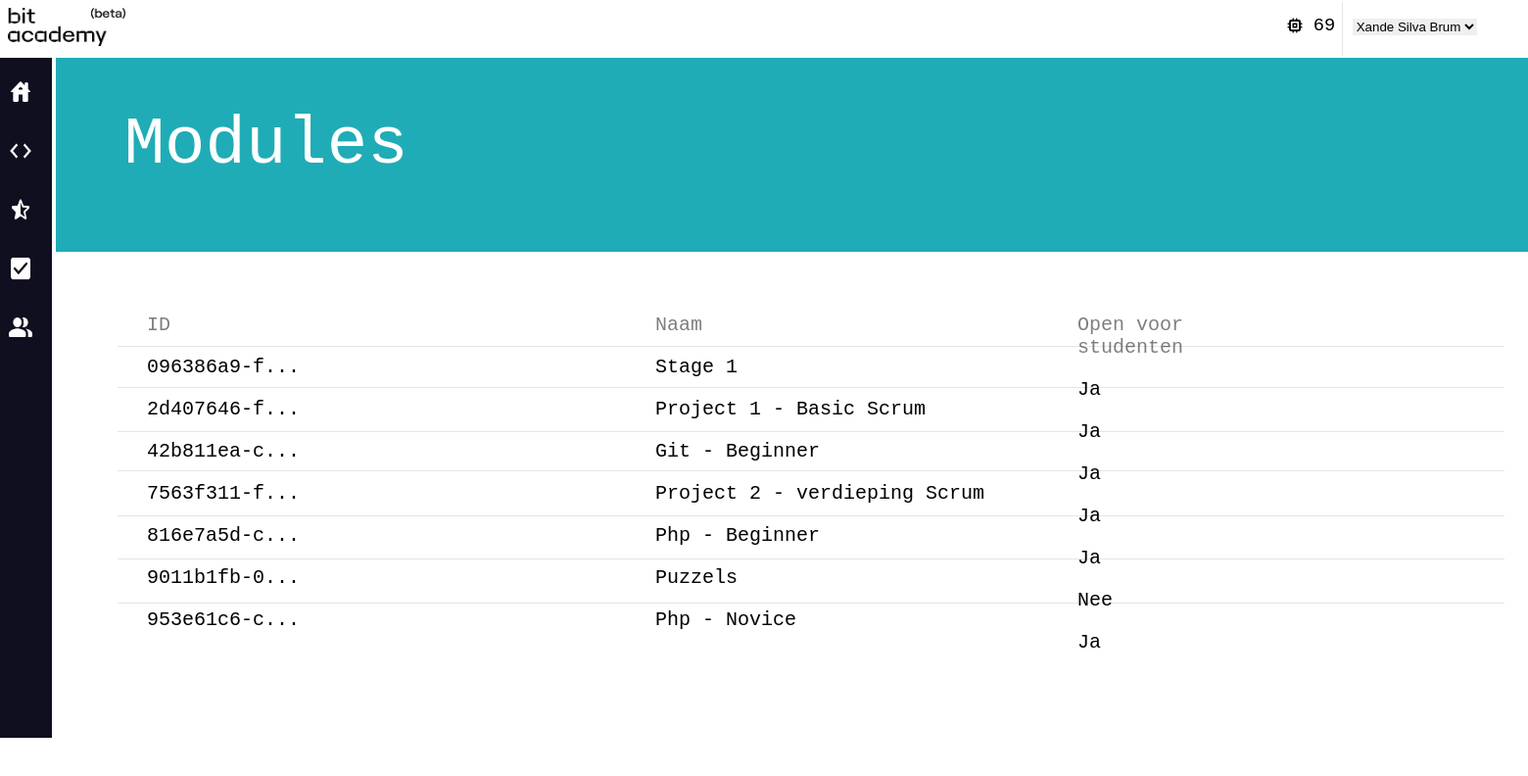
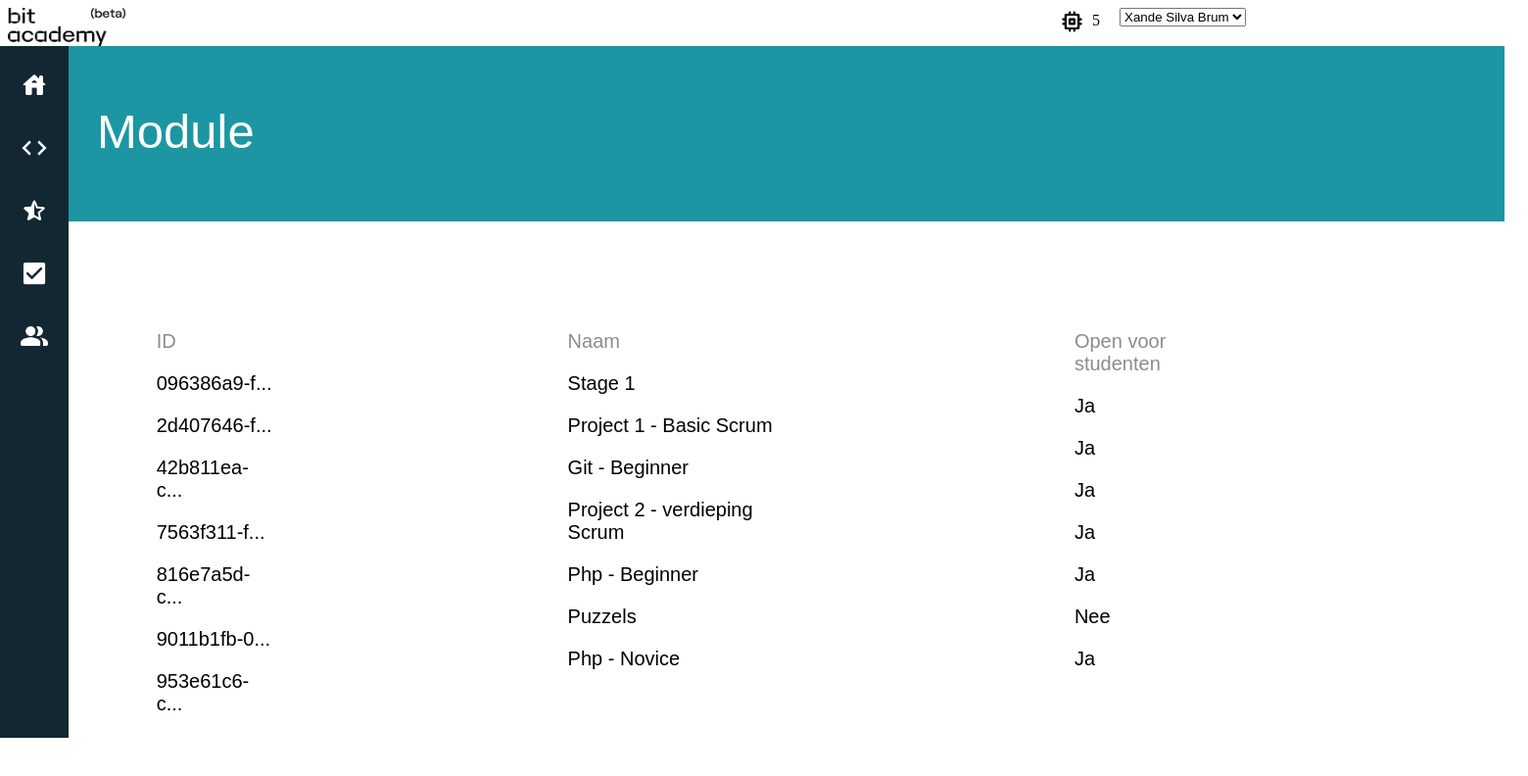
Before and after one commit to XandeBrum/Gehacked-e421a8a6, a plain HTML site: page index.html in a window 1280 px wide. Shown: the whole page at 98% size, 1560 px wide, since content can reach past the window. Drawn offline with Linux system fonts and the light colour scheme.

Commit message:
Uitwerking van de exercise

```diff
--- a/index.html
+++ b/index.html
@@ -1,3 +1,4 @@
+
 <!DOCTYPE html>
 <html lang="en">
 <head>
@@ -9,43 +10,46 @@
 	<title>Document</title>
 </head>
 <body>
+	<div class="header">
+        <img src="bit.png" alt="" width="120px" height="39">
 
-	<img src="bit.png" alt="" width="120px" height="39">
-	<br>
-	<img src="memoryblack.png" alt="" width="20px" class="credit" >
-	<p class="sixnine">69</p>
+        <div class="credits">
+            <img src="memoryblack.png" alt="" width="27.5px" height="27.5px" class="credit" >
+            <p class="punten">5</p>
 
 
-	<div class="opties">
+            <div class="options">
                 <select  id="logout">
-		<option value="">Xande Silva Brum</option>
-		<option value="noord-Holland">Instellingen</option>
-		<option value="zuid-Holland">Changelog</option>
-		<option value="Utrecht">Uitloggen</option>
+                    <option >Xande Silva Brum</option>
+                    <option >Instellingen</option>
+                    <option >Changelog</option>
+                    <option >Uitloggen</option>
                 </select>
             </div>
-
-	<div class="keuzen" >
-		<img src="house.png" alt="" height="30px" >
-		<img src="baseline2.png" alt="" height="30px"class="keuzen1">
-		<img src="star.png" alt="" height="30px" class="keuzen1">
-		<img src="checkbox.png" alt="" height="30px" class="keuzen1">
-		<img src="people.png" alt="" height="30px" class="keuzen1">
         </div>
-	<p class="module"> Modules </p>
-
-	<div class="lijn1 lijninfo" ></div>
-	<div class="lijn2 lijninfo" ></div>
-	<div class="lijn3 lijninfo" ></div>
-	<div class="lijn4 lijninfo" ></div>
-	<div class="lijn5 lijninfo" ></div>
-	<div class="lijn6 lijninfo" ></div>
-	<div class="lijn7 lijninfo" ></div>
-	<div class="headerlijn "></div>
+    </div>
 
 
 
-<di class="bigyoink">
+	<div class="main">
+
+
+
+        <div class="keuzen" >
+          <a href="#">  <img src="house.png"   width="30px" class="house"></a>
+          <a href="#">   <img src="baseline2.png" width="30px" class="baseline" ></a>
+		  <a href="#">   <img src="star.png" width="30px" class="star"></a>
+		  <a href="#">    <img src="checkbox.png" width="30px" class="checkbox"></a>
+		  <a href="#">    <img src="people.png" width="30px" class="people"></a>
+        </div>
+
+	<div class="module">
+		<p> Module </p>
+	</div>
+
+			<div class="eentweedrie">
+
+
         	<div class="eerste">
 				<p class="id">ID</p>
 				<p>096386a9-f...</p>
@@ -67,6 +71,7 @@
 				<p>Puzzels</p>
 				<p>Php - Novice</p>
         	</div>
+
         	<div class="derde">
 				<p class="open">Open voor studenten</p>
 				<p>Ja</p>
@@ -77,7 +82,10 @@
 				<p>Nee</p>
 				<p>Ja</p>
         	</div>
-</di>
+    </div>
 
+</div>
+<div class="block" style="background: rgb(28, 150, 163);width:1528px;height:179px;"></div>
+<div class="sidebar" style="width:70px;height:100%;;"></div>
 </body>
 </html>
--- a/style.css
+++ b/style.css
@@ -1,137 +1,118 @@
-.credit{
-    position: absolute;
-    left: 1311.69px;
-    top: 16px;
-}
-.sixnine{
-    position: absolute;
-    left: 1340.69px;
-    top: -3.69px;
-    font-size: 18.69px;
-}
-#logout {
-    position: absolute;
-    left: 1380.69px;
-    top: 18.69px;
-    border-style: none;
+body {
 
 }
 
+.header {
+    display: flex;
+    justify-content: space-between;
+}
+.credits{
+    display: flex;
+
+}
+.credit{
+    margin-right: 7px;
+}
+.punten {
+    margin-right: 20px;
+    margin-top: 4px;
+}
+.main{
+    display: flex;
+    position: absolute;
+    left: 0px;
+}
+
+
 .keuzen{
-    background-color: rgb(15, 15, 31);
     display: flex;
     flex-direction: column;
-    width: 2%;
-    position:absolute;
-    left:0;
-    top:59px;
-    padding-bottom: 404px;
-    padding-left: 8px;
-    padding-right: 19px;
-    padding-top: 20px;
-}
-.keuzen1{
-    margin-top: 30px;
-}
-.opties {
-
-    border-style: none;
+    padding-bottom: 376px;
+    padding-top: 10px;
+    justify-content: space-evenly;
+    background-color: rgb(19, 39, 50);
 }
 
+
 .module{
-    position: absolute;
-    left: 56.69px;
-    top: -10px;
-    font-size:69px;
-    background-color: rgb(31, 172, 182);
+    margin-top: 10px;
+    margin-left:29px ;
+    margin-bottom: 1px;
+    padding-bottom: 0px;
+    font-size: 49px;
     color: white;
-    padding-left: 70px;
-    padding-right: 1143.69px;
-    padding-bottom: 70px;
-    padding-top: 50px;
-}
-body {
-    font-family: monospace;
+    font-family: sans-serif;
 
 }
-.eerste{
-    position: absolute;
-    left: 150px;
-    top: 300px;
+
+.id{
+    opacity: 45%;
+}
+
+.naam{
+    opacity: 45%
+}
+
+.open{
+    opacity: 45%
+}
+.eentweedrie{
+    display: flex;
+    justify-content: space-evenly;
+    position: relative;
+    margin-left: -100px;
+    margin-top: 270px;
+    font-size: 20px;
+    font-family: sans-serif;
+    width: 100%;
+}
+
+.tweede{
+    margin-left: 300px;
 
 }
-.tweede{
-    position: absolute;
-    left: 669px;
-    top: 300px;
+.derde{
+    margin-left: 270px;
+
 }
-.derde{
-    position: absolute;
-    left: 1100px;
-    top: 300px;
+.block{
+    top: 57px;
+    z-index: -1;
+
 }
-.bigyoink{
-    font-size: 20px;
+.house {
+    padding-bottom: 15px;
+    padding-top: 15px;
+    padding-left: 20px;
+    padding-right: 20px;
 }
-.id {
-    opacity: 50%;
+.baseline{
+    padding-bottom: 15px;
+    padding-top: 15px;
+    padding-left: 20px;
+    padding-right: 20px;
 }
-.naam {
-    opacity: 50%;
+.star{
+    padding-bottom: 15px;
+    padding-top: 15px;
+    padding-left: 20px;
+    padding-right: 20px;
 }
-.open{
-    opacity: 50%;
+.checkbox{
+    padding-bottom: 15px;
+    padding-top: 15px;
+    padding-left: 20px;
+    padding-right: 20px;
 }
-.lijninfo{
-    border-top: 1px solid black;
-    width: 1415.69px;
-    opacity: 10%;
+.people{
+    padding-bottom: 15px;
+    padding-top: 15px;
+    padding-left: 20px;
+    padding-right: 20px;
 }
 
-.lijn1.lijninfo {
 
-    position: absolute;
-    top: 352.69px;
-    left: 120px;
- }
-.lijn2.lijninfo{
-    position: absolute;
-    top: 395px;
-    left: 120px;
-}
-.lijn3.lijninfo{
-    position: absolute;
-    top: 440px;
-    left: 120px;
-}
-.lijn4.lijninfo{
-    position: absolute;
-    top: 480px;
-    left: 120px;
-}
-
-.lijn5.lijninfo{
-    position: absolute;
-    top: 525.69px;
-    left: 120px;
-}
-
-.lijn6.lijninfo{
-    position: absolute;
-    top: 570px;
-    left: 120px;
-}
-
-.lijn7.lijninfo{
-    position: absolute;
-    top: 615px;
-    left: 120px;
-}
-.headerlijn {
-    position: absolute;
-    top: 2px;
-    left: 1369.69px;
-    border-left: 1px solid black;
-    opacity: 10%;
-    height: 55px;
-}
+  a:hover, a:active {
+    background-color: rgb(33, 68, 87);
+    height: auto;
+  }
```
Lines whose indentation alone changed are shown as unchanged.
